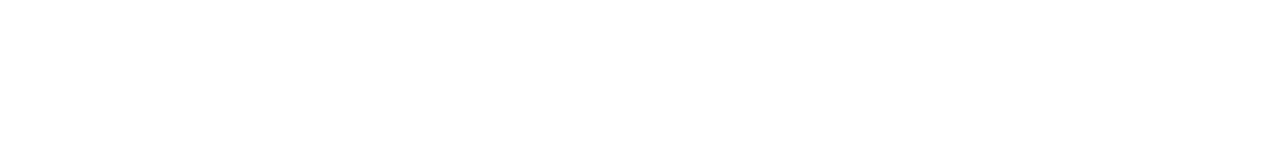
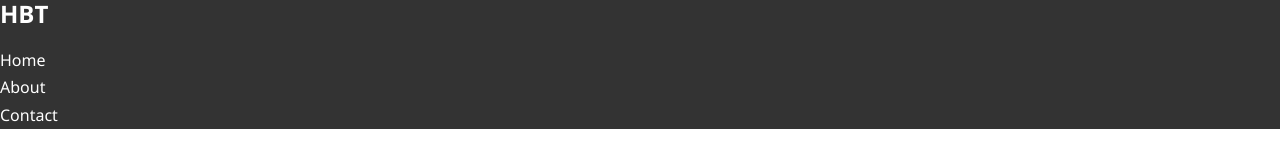
Before and after one commit to WellMax81/my-hotel-site, a plain HTML site: page index.html in a window 1280 px wide. Drawn offline with Linux system fonts and the light colour scheme.

Commit message:
file structure and initial markup

```diff
--- /dev/null
+++ b/css/style.css
@@ -0,0 +1,33 @@
+* {
+  margin: 0;
+  padding: 0;
+  box-sizing: border-box;
+}
+
+html,body {
+  font-family: 'Segoe UI', Tahoma, Geneva, Verdana, sans-serif;
+  line-height: 1.7em;
+}
+
+a {
+  color: 333;
+  text-decoration: none;
+}
+
+h1, h2, h3 {
+  padding-bottom: 20px;
+  }
+
+  p {
+    margin: 10px 0;
+  }
+
+  #navbar {
+    background-color: #333;
+    color: #fff
+    overflow: auto;
+  }
+
+  #navbar a {
+    color: #fff;
+  }
--- a/index.html
+++ b/index.html
@@ -4,9 +4,21 @@
     <meta charset="UTF-8">
     <meta http-equiv="X-UA-Compatible" content="IE=edge">
     <meta name="viewport" content="width=device-width, initial-scale=1.0">
-    <title>Document</title>
+    <meta name="description" content="Welcome to the most extraordinary hotel in Manchester, UK">
+    <meta name="keywords" content="hotel, manchester, uk hotel">
+    <link rel="stylesheet" href="css/style.css">
+    <title>Hotel BT | Welcome</title>
 </head>
 <body>
-
+    <header>
+        <nav id="navbar">
+            <h1 class="logo"><a href="index.html">HBT</a></h1>
+            <ul>
+                <li><a href="index.html">Home</a></li>
+                <li><a href="about.html">About</a></li>
+                <li><a href="contact.html">Contact</a></li>
+            </ul>
+        </nav>
+    </header>
 </body>
 </html>
```
Also changed, not shown: about.html (added), contact.html (added), img/person-1.jpg (added), img/person-2.jpg (added), img/photo-1.jpg (added), img/photo-2.jpg (added), img/showcase.jpg (added), img/test-bg.jpg (added).
